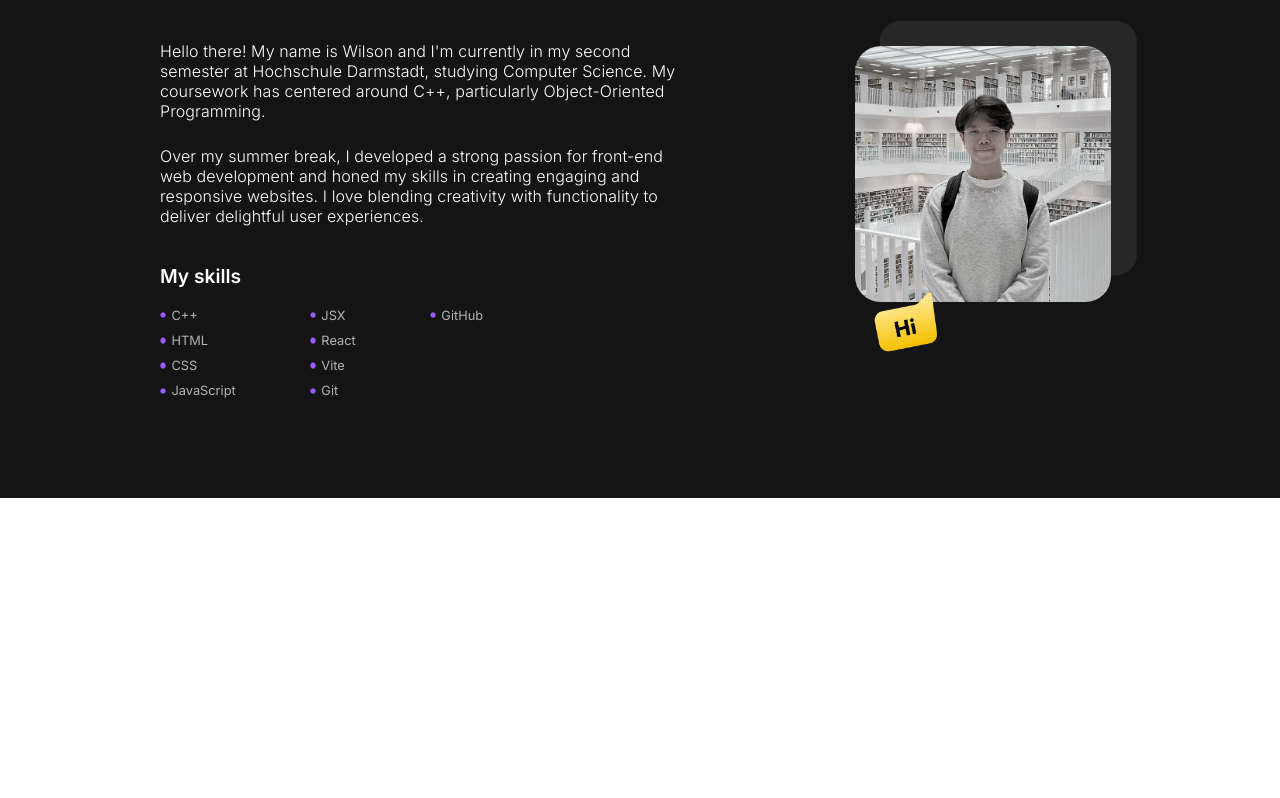
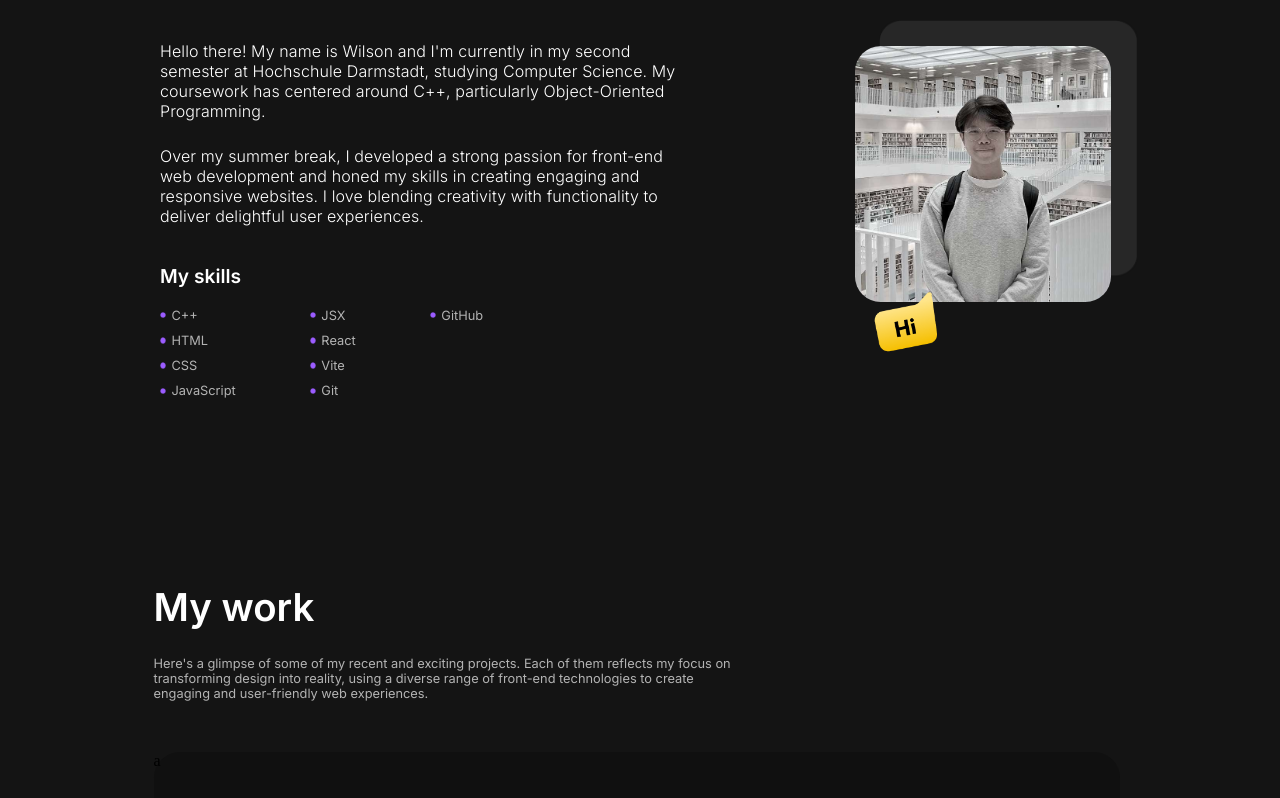
Before and after one commit to nicholassuwirman/Nicholas-Wilson-Suwirman-Portfolio, a React (Vite) app: page / in a window 1280 px wide. Shown: the part 945-1743 px from the top of the page. Before the commit the page ends 1443 px from the top, so only its background shows below. Built offline with nearby package versions, Linux system fonts and the light colour scheme; a web font is replaced by a local one.

Commit message:
WIP projects section

```diff
--- a/src/App.jsx
+++ b/src/App.jsx
@@ -1,14 +1,15 @@
-import { useState } from 'react'
 import './App.css'
 
 import Hero from './containers/hero/Hero'
 import About from './containers/about/about'
+import Project from './containers/projects/Projects'
 
 function App() {
   return (
     <>
       <Hero />
       <About />
+      <Project />
     </>
   )
 }
--- a/src/containers/hero/Hero.jsx
+++ b/src/containers/hero/Hero.jsx
@@ -25,7 +25,7 @@ const Hero = () => {
       <>
         <Link to="home" spy={true} smooth={true} duration={500} onMouseOver={() => handleMouseOver(0)} onMouseLeave={handleMouseLeave}>Home</Link>
         <Link to="about" spy={true} smooth={true} duration={500} onMouseOver={() => handleMouseOver(1)} onMouseLeave={handleMouseLeave}>About</Link>
-        <Link to="" spy={true} smooth={true} duration={500} onMouseOver={() => handleMouseOver(2)} onMouseLeave={handleMouseLeave}>Projects</Link>
+        <Link to="projects" spy={true} smooth={true} duration={500} onMouseOver={() => handleMouseOver(2)} onMouseLeave={handleMouseLeave}>Projects</Link>
         <Link to="" spy={true} smooth={true} duration={500} onMouseOver={() => handleMouseOver(3)} onMouseLeave={handleMouseLeave}>Contact</Link>
       </>
     )
--- /dev/null
+++ b/src/containers/projects/Projects.jsx
@@ -0,0 +1,28 @@
+import React from "react";
+import './projects.css';
+
+
+const ProjectCard = () => {
+  return (
+    <div className="projects-card">
+      <p>a</p>
+    </div>
+  )
+}
+
+const Project = () => {
+  return (
+    <div className="projects-container" id="projects">
+      <p className="projects-mywork">My work</p>
+      <p className="projects-mywork-description">
+        Here's a glimpse of some of my recent and exciting projects.
+        Each of them reflects my focus on transforming design into reality,
+        using a diverse range of front-end technologies to create
+        engaging and user-friendly web experiences.
+      </p>
+      <ProjectCard />
+    </div>
+  );
+};
+
+export default Project;
--- /dev/null
+++ b/src/containers/projects/projects.css
@@ -0,0 +1,56 @@
+.projects-container {
+  display: flex;
+  height: 100vh;
+  padding: 2vw 12vw;
+  background-color: rgb(20, 20, 20);
+  justify-content: center;
+  flex-direction: column;
+}
+
+.projects-mywork {
+  color: white;
+  font-family: var(--font-family);
+  font-weight: 600;
+  font-size: 3vw;
+  margin-bottom: 2vw;
+}
+
+.projects-mywork-description {
+  color: #B3B3B3;
+  font-family: var(--font-family);
+  font-size: 1vw;
+  padding-right: 30vw;
+  margin-bottom: 4vw;
+}
+
+.projects-card {
+  height: 40vw;
+  width: 75.5vw;
+  background-color: #101010;
+  border-radius: 2vw;
+  position: relative;
+  /*make the "shard" correspond to the card and not the
+  whole document*/
+}
+
+.projects-card::after {   /* the shard */
+  background: linear-gradient(
+    transparent,
+    mediumslateblue,
+    transparent
+  );
+  height: 70px;
+  width: 1px;
+  position: absolute;
+  left: 0px;
+  top: 65%;
+  content: "";
+  opacity: 0;
+  transition: top 600ms ease,
+              opacity 600ms ease;
+}
+
+.projects-card:hover:after {
+  top: 25%;
+  opacity: 1;
+}
```
Also changed, not shown: src/assets/Screenshot (3401).png (added).
